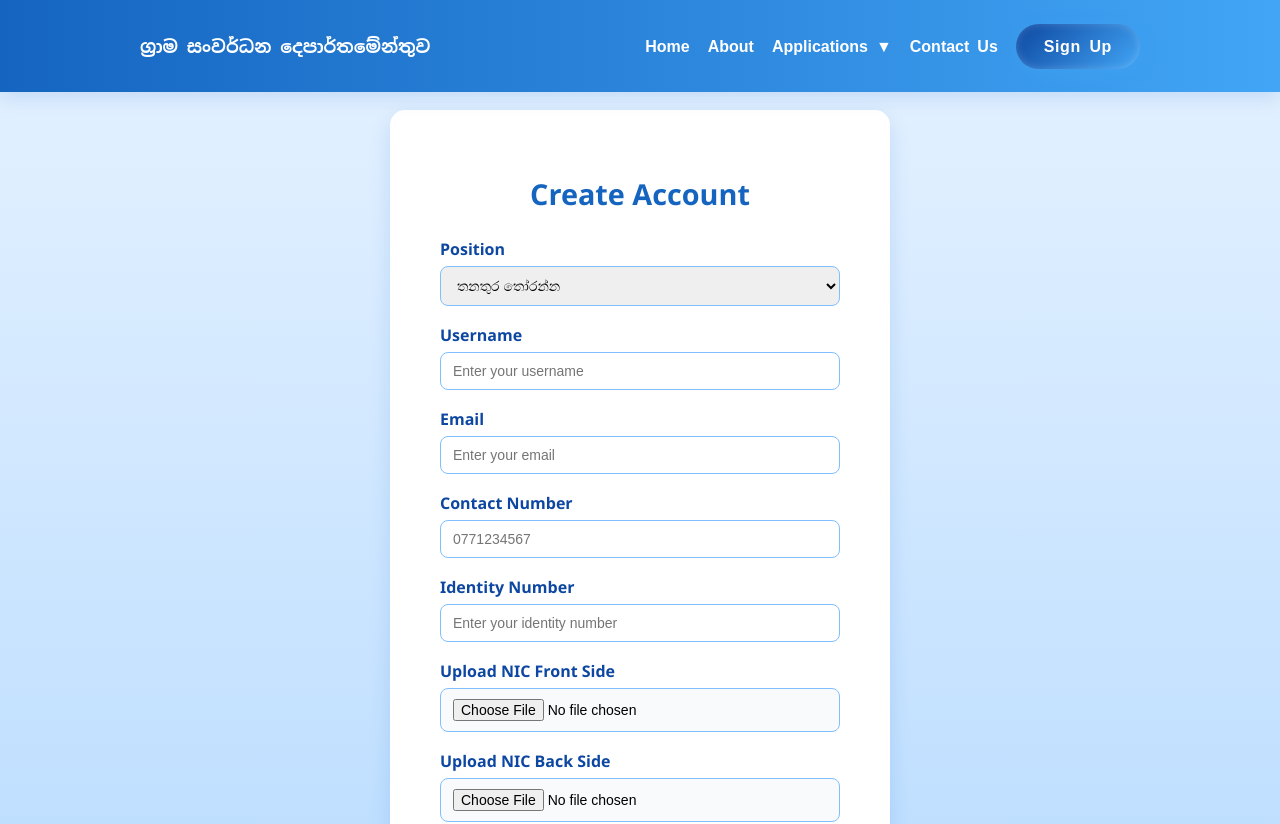
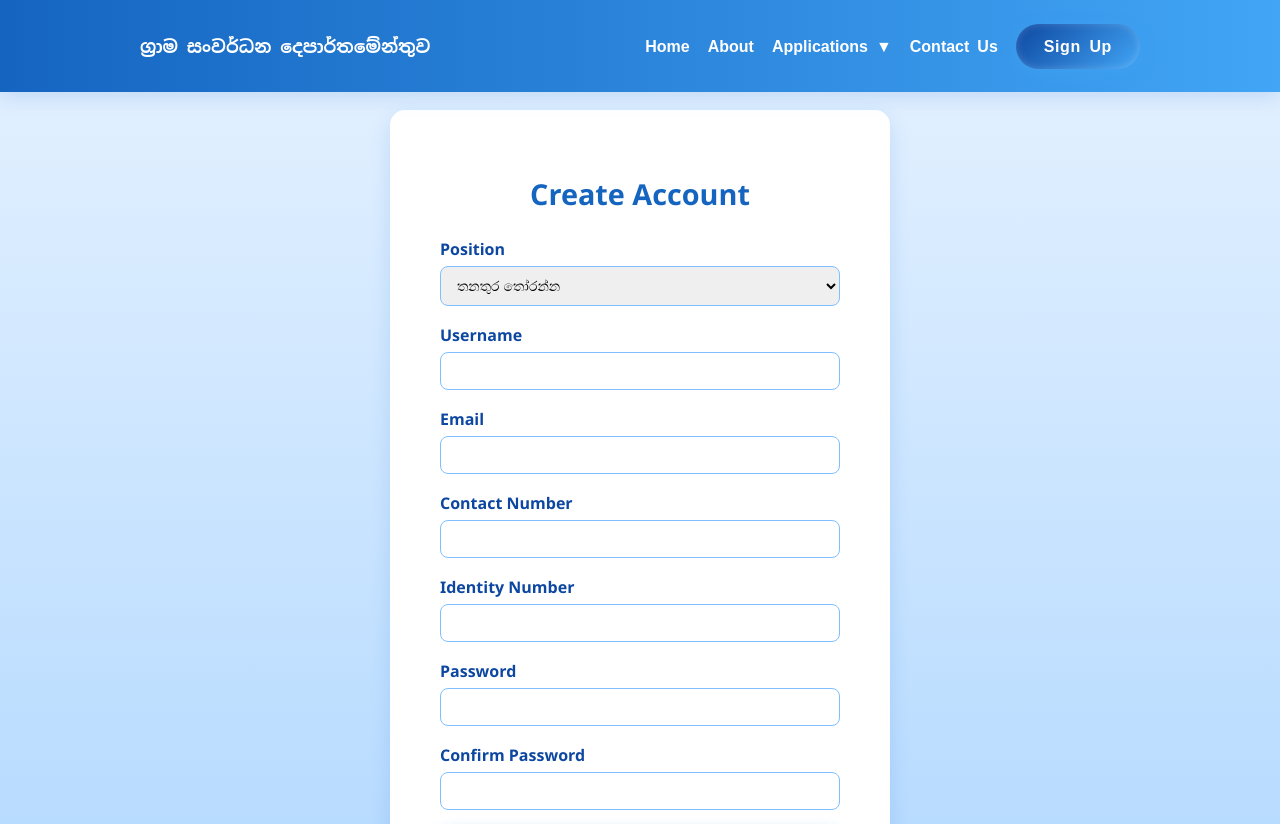
Before and after one commit to Ministry-of-Sports-Southern-Province/Ruralde-info-system, a React (Vite) app: page /signup in a window 1280 px wide. Shown: the top 824 px of the page. Built offline with nearby package versions, Linux system fonts and the light colour scheme.

Commit message:
update signup

```diff
--- a/src/login/signup.jsx
+++ b/src/login/signup.jsx
@@ -1,7 +1,7 @@
 import React, { useState, useEffect } from "react";
 import "../login/signup.css";
-import { db } from "../firebase";
-import { collection, getDocs } from "firebase/firestore";
+import { db } from "../firebase.js";
+import { collection, addDoc, getDocs } from "firebase/firestore";
 
 export default function SignUp() {
   const [formData, setFormData] = useState({
@@ -11,8 +11,6 @@ export default function SignUp() {
     email: "",
     contactnumber: "",
     identitynumber: "",
-    idFront: null,
-    idBack: null,
     password: "",
     confirmPassword: "",
   });
@@ -23,26 +21,28 @@ export default function SignUp() {
   const [selectedSociety, setSelectedSociety] = useState("");
   const [error, setError] = useState("");
 
-  // Sinhala district & division data (unchanged)
+  // District → Divisions
   const districtData = {
     Galle: [
-      "හික්කඩුව", "හබරාදුව", "ඇල්පිටිය", "යක්කලමුල්ල", "තවලම", "නාගොඩ",
-      "නෙමිනැව", "අක්මීමණ", "නියාගම", "ගාල්ල කඩවත්සතර", "බද්දේගම",
-      "බෙන්තොට", "බෝපේ පෝද්දල", "බලපිටිය", "අම්බලන්ගොඩ", "ඉමදුව",
-      "කරන්දෙනිය", "වැලිවිටිය දිවිතුර", "ගෝනාපිනුවල", "රත්ගම", "මාදම්පාගම", "වඳුරඔ"
+      "හික්කඩුව","හබරාදුව","ඇල්පිටිය","යක්කලමුල්ල","තවලම","නාගොඩ",
+      "නෙළුව","අක්මීමණ","නියාගම","ගාල්ල කඩවත්සතර","බද්දේගම",
+      "බෙන්තොට","බෝපේ පෝද්දල","බලපිටිය","අම්බලන්ගොඩ","ඉමදුව",
+      "කරන්දෙනිය","වැලිවිටිය දිවිතුර","ගෝනාපිනුවල","රත්ගම",
+      "මාදම්පාගම","වඳුරඔ"
     ],
     Matara: [
-      "තිහගොඩ", "අකුරැස්ස", "හක්මණ", "වැලිගම", "මාලිම්බඩ", "දික්වැල්ල",
-      "අතුරලිය", "දෙවිනුවර", "පිටබැද්දර", "මුලටියන", "වැලිපිටිය",
-      "පස්ගොඩ", "කඔරුපිටිය", "කිරින්ද පුහුල්වැල්ල", "කොටපොළ", "මාතර"
+      "තිහගොඩ","අකුරැස්ස","හක්මණ","වැලිගම","මාලිම්බඩ","දික්වැල්ල",
+      "අතුරලිය","දෙවිනුවර","පිටබැද්දර","මුලටියන","වැලිපිටිය",
+      "පස්ගොඩ","කඹුරුපිටිය","කිරින්ද පුහුල්වැල්ල","කොටපොළ","මාතර"
     ],
     Hambantota: [
-      "අඟුණකොලපැලැස්ස", "අම්බලන්තොට", "බෙලිඅත්ත", "හම්බන්තොට", "කටුවන",
-      "ලුණුගම්වෙහෙර", "ඕකෙවෙල", "සූරියවැව", "තංගල්ල", "තිස්සමහාරාමය",
-      "වලස්මුල්ල", "වීරකැටිය"
+      "අඟුණකොලපැලැස්ස","අම්බලන්තොට","බෙලිඅත්ත","හම්බන්තොට","කටුවන",
+      "ලුණුගම්වෙහෙර","ඕකෙවෙල","සූරියවැව","තංගල්ල","තිස්සමහාරාමය",
+      "වලස්මුල්ල","වීරකැටිය"
     ],
   };
 
+  // Sinhala → Firestore ID mapping
   const divisionMap = {
     "හික්කඩුව": "hikkaduwa",
     "හබරාදුව": "habaraduwa",
@@ -50,22 +50,52 @@ export default function SignUp() {
     "යක්කලමුල්ල": "yakkalamulla",
     "තවලම": "thawalama",
     "නාගොඩ": "nagoda",
-    "නෙමිනැව": "neminawa",
+    "නෙළුව": "neluwa",
     "අක්මීමණ": "akmeemana",
     "නියාගම": "niyagama",
     "ගාල්ල කඩවත්සතර": "galle",
     "බද්දේගම": "baddegama",
-    "බෙන්තොට": "bentota",
+    "බෙන්තොට": "benthota",
     "බෝපේ පෝද්දල": "bopepoddala",
     "බලපිටිය": "balapitiya",
     "අම්බලන්ගොඩ": "ambalangoda",
     "ඉමදුව": "imaduwa",
     "කරන්දෙනිය": "karandeniya",
-    "වැලිවිටිය දිවිතුර": "walivitiya-divitura",
+    "වැලිවිටිය දිවිතුර": "walivitiya_divithura",
     "ගෝනාපිනුවල": "gonapinuwala",
     "රත්ගම": "rathgama",
     "මාදම්පාගම": "madampagama",
     "වඳුරඔ": "wanduraba",
+
+    "තිහගොඩ": "thiagoda",
+    "අකුරැස්ස": "akuressa",
+    "හක්මණ": "hakmana",
+    "වැලිගම": "weligama",
+    "මාලිම්බඩ": "malimbada",
+    "දික්වැල්ල": "dikwella",
+    "අතුරලිය": "athuraliya",
+    "දෙවිනුවර": "devinuwara",
+    "පිටබැද්දර": "pitabeddara",
+    "මුලටියන": "mulatiyana",
+    "වැලිපිටිය": "welipitiya",
+    "පස්ගොඩ": "pasgoda",
+    "කඹුරුපිටිය": "kaburupitiya",
+    "කිරින්ද පුහුල්වැල්ල": "kirinda_puhulwella",
+    "කොටපොළ": "kotapola",
+    "මාතර": "matara",
+
+    "අඟුණකොලපැලැස්ස": "angunukolapelassa",
+    "අම්බලන්තොට": "ambalantota",
+    "බෙලිඅත්ත": "beliaththa",
+    "හම්බන්තොට": "hambantota",
+    "කටුවන": "katuwana",
+    "ලුණුගම්වෙහෙර": "lunugamwehera",
+    "ඕකෙවෙල": "okewela",
+    "සූරියවැව": "suriyawewa",
+    "තංගල්ල": "tangalle",
+    "තිස්සමහාරාමය": "tissamaharamaya",
+    "වලස්මුල්ල": "walasmulla",
+    "වීරකැටිය": "wiraketiya",
   };
 
   const handleDistrictChange = (district) => {
@@ -76,32 +106,20 @@ export default function SignUp() {
   };
 
   const handleChange = (e) => {
-    let { name, value, files } = e.target;
-
-    if (files && files[0]) {
-      setFormData({ ...formData, [name]: files[0] });
-      return;
-    }
+    let { name, value } = e.target;
 
     if (name === "contactnumber") {
-      value = value.replace(/[^0-9]/g, "");
-      if (value.length > 10) value = value.slice(0, 10);
+      value = value.replace(/[^0-9]/g, "").slice(0, 10);
     }
 
     if (name === "identitynumber") {
       value = value.toUpperCase().replace(/[^A-Z0-9]/g, "");
     }
 
-    if (name === "position") {
-      setSelectedDistrict("");
-      setSelectedSecretary("");
-      setSocieties([]);
-      setSelectedSociety("");
-    }
-
     setFormData({ ...formData, [name]: value });
   };
 
+  // Fetch societies
   useEffect(() => {
     const fetchVillages = async () => {
       if (!selectedDistrict || !selectedSecretary) {
@@ -110,8 +128,7 @@ export default function SignUp() {
       }
 
       try {
-        const divisionId = divisionMap[selectedSecretary] || selectedSecretary;
-
+        const divisionId = divisionMap[selectedSecretary];
         const villagesRef = collection(
           db,
           "districts",
@@ -122,13 +139,9 @@ export default function SignUp() {
         );
 
         const snapshot = await getDocs(villagesRef);
+        if (snapshot.empty) return;
 
-        if (snapshot.empty) {
-          setSocieties([]);
-          return;
-        }
-
-        const villageNames = snapshot.docs.map((doc) => {
+        const names = snapshot.docs.map((doc) => {
           const data = doc.data();
           return (
             data["සමිතියේ නම"] ||
@@ -138,16 +151,15 @@ export default function SignUp() {
           );
         });
 
-        setSocieties(villageNames);
+        setSocieties(names);
       } catch (err) {
-        setSocieties([]);
+        console.log(err);
       }
     };
 
     fetchVillages();
   }, [selectedDistrict, selectedSecretary]);
 
-  // Positions that require district + division + society
   const societyPositions = [
     "village_officer",
     "society_chairman",
@@ -155,60 +167,37 @@ export default function SignUp() {
     "society_secretary",
   ];
 
-  const handleSubmit = (e) => {
+  // Submit (NO NIC, NO images)
+  const handleSubmit = async (e) => {
     e.preventDefault();
     setError("");
 
-    if (
-      !formData.position ||
-      !formData.username ||
-      !formData.email ||
-      !formData.contactnumber ||
-      !formData.identitynumber ||
-      !formData.idFront ||
-      !formData.idBack ||
-      !formData.password ||
-      !formData.confirmPassword
-    ) {
-      setError("All fields are required, including ID photos.");
-      return;
+    try {
+      await addDoc(collection(db, "users"), {
+        position: formData.position,
+        district: selectedDistrict,
+        division: selectedSecretary,
+        society: selectedSociety,
+        username: formData.username,
+        email: formData.email,
+        contactnumber: formData.contactnumber,
+        identitynumber: formData.identitynumber,
+        password: formData.password,
+        createdAt: new Date(),
+      });
+
+      alert("User Registered Successfully!");
+    } catch (err) {
+      console.error(err);
+      setError("Error saving data. Try again.");
     }
-
-    if (formData.position === "secretary" && !selectedDistrict) {
-      setError("Please select a district.");
-      return;
-    }
-
-    if (
-      societyPositions.includes(formData.position) &&
-      (!selectedDistrict || !selectedSecretary || !selectedSociety)
-    ) {
-      setError("Please select district, division, and society.");
-      return;
-    }
-
-    if (!/^0\d{9}$/.test(formData.contactnumber)) {
-      setError("Invalid Sri Lankan contact number.");
-      return;
-    }
-
-    if (formData.identitynumber.length < 10 || formData.identitynumber.length > 12) {
-      setError("Identity number must be 10 or 12 characters long.");
-      return;
-    }
-
-    if (formData.password !== formData.confirmPassword) {
-      setError("Passwords do not match.");
-      return;
-    }
-
-    alert(`Account created for ${formData.username}!`);
   };
 
   return (
     <div className="signup-container">
       <div className="signup-box">
         <h2 className="signup-title">Create Account</h2>
+
         <form onSubmit={handleSubmit} className="signup-form">
 
           <label>Position</label>
@@ -218,21 +207,17 @@ export default function SignUp() {
             <option value="secretary">දිස්ත්‍රික් නිලධාරී</option>
             <option value="officer">විෂය භාර නිලධාරී</option>
 
-            {/* FIXED UNIQUE VALUES */}
             <option value="village_officer">ග්‍රාම සංවර්ධන නිලධාරී</option>
             <option value="society_chairman">සමිති සභාපති</option>
             <option value="society_treasurer">සමිති භාණ්ඩාගාරික</option>
             <option value="society_secretary">සමිති ලේකම්</option>
           </select>
 
-          {(formData.position === "secretary" || societyPositions.includes(formData.position)) && (
+          {(formData.position === "secretary" ||
+            societyPositions.includes(formData.position)) && (
             <>
               <label>District</label>
-              <select
-                value={selectedDistrict}
-                onChange={(e) => handleDistrictChange(e.target.value)}
-                required
-              >
+              <select value={selectedDistrict} onChange={(e) => handleDistrictChange(e.target.value)} required>
                 <option value="">තෝරන්න</option>
                 <option value="Galle">ගාල්ල</option>
                 <option value="Matara">මාතර</option>
@@ -247,15 +232,12 @@ export default function SignUp() {
               <select
                 value={selectedSecretary}
                 onChange={(e) => setSelectedSecretary(e.target.value)}
-                disabled={!selectedDistrict}
                 required
               >
                 <option value="">Select Division</option>
                 {selectedDistrict &&
                   districtData[selectedDistrict].map((sec, idx) => (
-                    <option key={idx} value={sec}>
-                      {sec}
-                    </option>
+                    <option key={idx} value={sec}>{sec}</option>
                   ))}
               </select>
             </>
@@ -264,94 +246,36 @@ export default function SignUp() {
           {societyPositions.includes(formData.position) && selectedSecretary && (
             <>
               <label>Society Name</label>
-              <select
-                value={selectedSociety}
-                onChange={(e) => setSelectedSociety(e.target.value)}
-                required
-              >
+              <select value={selectedSociety} onChange={(e) => setSelectedSociety(e.target.value)} required>
                 <option value="">Select Society</option>
                 {societies.map((soc, idx) => (
-                  <option key={idx} value={soc}>
-                    {soc}
-                  </option>
+                  <option key={idx} value={soc}>{soc}</option>
                 ))}
               </select>
             </>
           )}
 
           <label>Username</label>
-          <input
-            type="text"
-            name="username"
-            value={formData.username}
-            onChange={handleChange}
-            placeholder="Enter your username"
-          />
+          <input type="text" name="username" value={formData.username} onChange={handleChange} required />
 
           <label>Email</label>
-          <input
-            type="email"
-            name="email"
-            value={formData.email}
-            onChange={handleChange}
-            placeholder="Enter your email"
-          />
+          <input type="email" name="email" value={formData.email} onChange={handleChange} required />
 
           <label>Contact Number</label>
-          <input
-            type="tel"
-            name="contactnumber"
-            value={formData.contactnumber}
-            onChange={handleChange}
-            placeholder="0771234567"
-            maxLength={10}
-          />
+          <input type="tel" name="contactnumber" value={formData.contactnumber} onChange={handleChange} required />
 
           <label>Identity Number</label>
-          <input
-            type="text"
-            name="identitynumber"
-            value={formData.identitynumber}
-            onChange={handleChange}
-            placeholder="Enter your identity number"
-            maxLength={12}
-          />
-
-          <label>Upload NIC Front Side</label>
-          <input type="file" name="idFront" accept="image/*" onChange={handleChange} required />
-          {formData.idFront && (
-            <img src={URL.createObjectURL(formData.idFront)} alt="NIC Front" className="id-preview" />
-          )}
-
-          <label>Upload NIC Back Side</label>
-          <input type="file" name="idBack" accept="image/*" onChange={handleChange} required />
-          {formData.idBack && (
-            <img src={URL.createObjectURL(formData.idBack)} alt="NIC Back" className="id-preview" />
-          )}
+          <input type="text" name="identitynumber" value={formData.identitynumber} onChange={handleChange} required />
 
           <label>Password</label>
-          <input
-            type="password"
-            name="password"
-            value={formData.password}
-            onChange={handleChange}
-            placeholder="Enter your password"
-          />
+          <input type="password" name="password" value={formData.password} onChange={handleChange} required />
 
           <label>Confirm Password</label>
-          <input
-            type="password"
-            name="confirmPassword"
-            value={formData.confirmPassword}
-            onChange={handleChange}
-            placeholder="Confirm your password"
-          />
+          <input type="password" name="confirmPassword" value={formData.confirmPassword} onChange={handleChange} required />
 
           {error && <p className="error-text">{error}</p>}
 
-          <button type="submit" className="signup-submit-btn">
-            Sign Up
-          </button>
+          <button type="submit" className="signup-submit-btn">Sign Up</button>
         </form>
       </div>
     </div>
```
Also changed, not shown: src/login/login.jsx (+27 -5 lines), src/profile/chairman/chairman.jsx (added, +12 -0 lines), src/profile/districtOfficer/districtOfficer.jsx (added, +11 -0 lines), src/profile/ruraldevofficer/ruraldevofficer.jsx (added, +11 -0 lines), src/profile/societyOfficer/societyOfficer.jsx (added, +11 -0 lines), src/profile/subject/subject.jsx (added, +11 -0 lines), src/profile/chairman/chairman.css (added), src/profile/districtOfficer/districtOfficer.css (added), src/profile/ruraldevofficer/ruraldevofficer.css (added), src/profile/societyOfficer/societyOfficer.css (added), src/profile/subject/subject.css (added).
